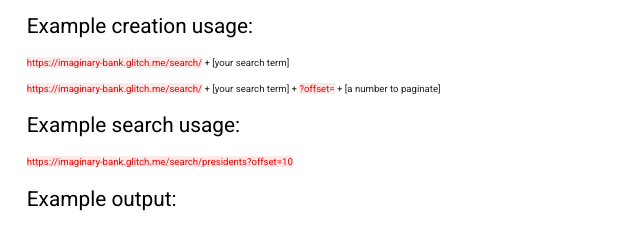
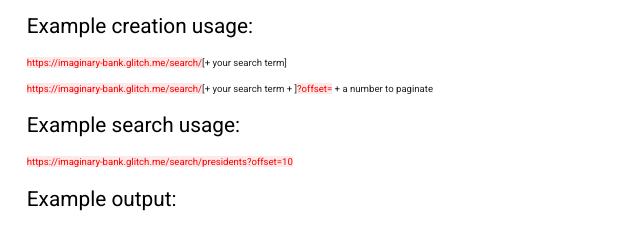
Before and after one commit to JP-Dub/image-search, a website: page views/index.html in a window 1280 px wide. Shown: the part 191-418 px from the top of the page, 76-716 px from the left. Drawn offline with Linux system fonts and the light colour scheme.

Commit message:
🚪😾 Checkpoint views/index.html:553280

```diff
--- a/views/index.html
+++ b/views/index.html
@@ -21,8 +21,8 @@
           <p class="example">
             Example creation usage:
           </p>
-            <p><mark>https://imaginary-bank.glitch.me/search/</mark> + [your search term]</p>
-            <p><mark>https://imaginary-bank.glitch.me/search/</mark> + [your search term] + <mark>?offset=</mark> + [a number to paginate]</p>
+            <p><mark>https://imaginary-bank.glitch.me/search/</mark>[+ your search term]</p>
+            <p><mark>https://imaginary-bank.glitch.me/search/</mark>[+ your search term + ]<mark>?offset=</mark> + a number to paginate</p>
           <p class="example">
             Example search usage:
           </p>
```
